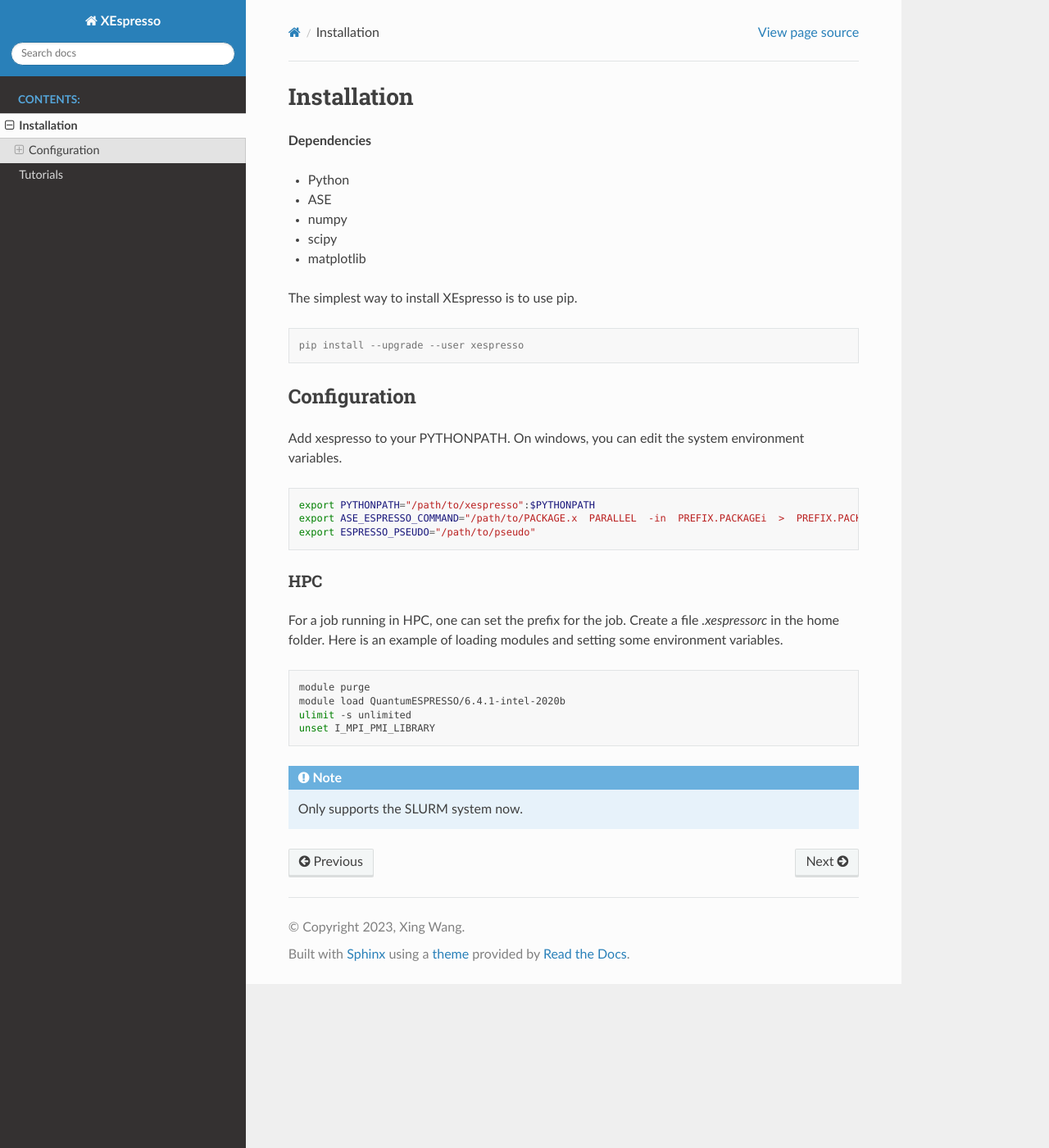
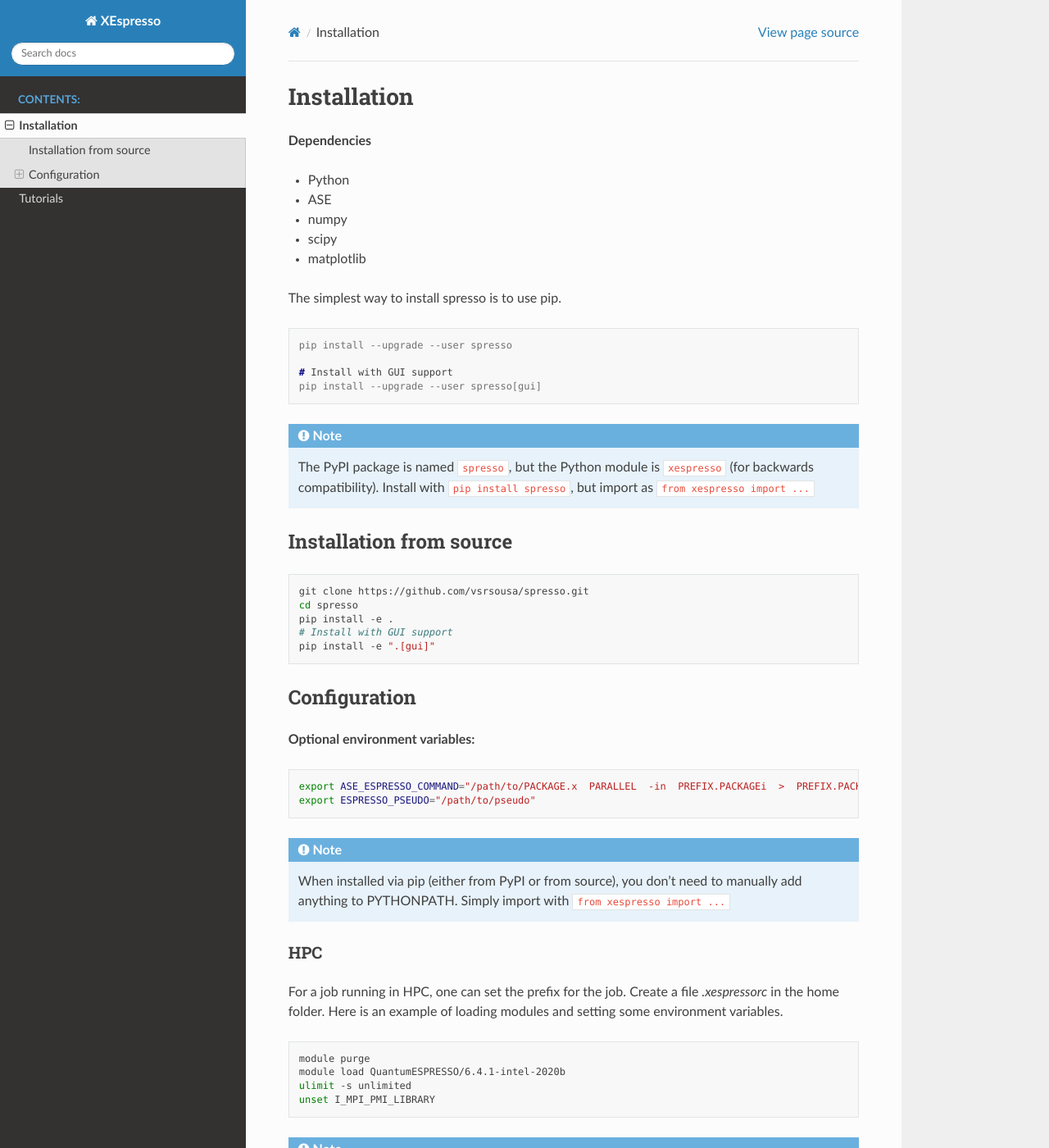
Before and after one commit to vsrsousa/spresso, a Sphinx documentation site: the page built from docs/source/install.rst, in a window 1280 px wide and 1400 px high. Shown: the whole window at 82% size. Built offline with Sphinx 7.4.7 and the Read the Docs theme 3.1.0, drawn with Linux system fonts in a browser that asks for light colours.

Commit message:
Update all documentation to clarify spresso/xespresso naming
Co-authored-by: vsrsousa <38035761+vsrsousa@users.noreply.github.com>

```diff
--- a/docs/source/install.rst
+++ b/docs/source/install.rst
@@ -13,24 +13,44 @@ Installation
 * scipy
 * matplotlib
 
-The simplest way to install XEspresso is to use pip.
+The simplest way to install spresso is to use pip.
 
 .. code-block:: console
 
-    pip install --upgrade --user xespresso
+    pip install --upgrade --user spresso
+
+    # Install with GUI support
+    pip install --upgrade --user spresso[gui]
+
+.. note::
+    The PyPI package is named ``spresso``, but the Python module is ``xespresso`` (for backwards compatibility).
+    Install with ``pip install spresso``, but import as ``from xespresso import ...``
+
+Installation from source
+=========================
+
+.. code-block:: bash
+
+    git clone https://github.com/vsrsousa/spresso.git
+    cd spresso
+    pip install -e .
+    # Install with GUI support
+    pip install -e ".[gui]"
 
 
 Configuration
 ==================
 
-Add xespresso to your PYTHONPATH. On windows, you can edit the system environment variables.
-
+**Optional environment variables:**
 
 .. code-block:: bash
 
-    export PYTHONPATH="/path/to/xespresso":$PYTHONPATH
     export ASE_ESPRESSO_COMMAND="/path/to/PACKAGE.x  PARALLEL  -in  PREFIX.PACKAGEi  >  PREFIX.PACKAGEo"
     export ESPRESSO_PSEUDO="/path/to/pseudo"
+
+.. note::
+    When installed via pip (either from PyPI or from source), you don't need to manually add anything to PYTHONPATH.
+    Simply import with ``from xespresso import ...``
 
 HPC
 ----------
```
Also changed, not shown: GUI_IMPLEMENTATION.md (+6 -3 lines), IMPLEMENTATION_SUMMARY.md (+5 -2 lines), WORKFLOW_DOCUMENTATION.md (+5 -2 lines), xespresso/gui/README.md.
